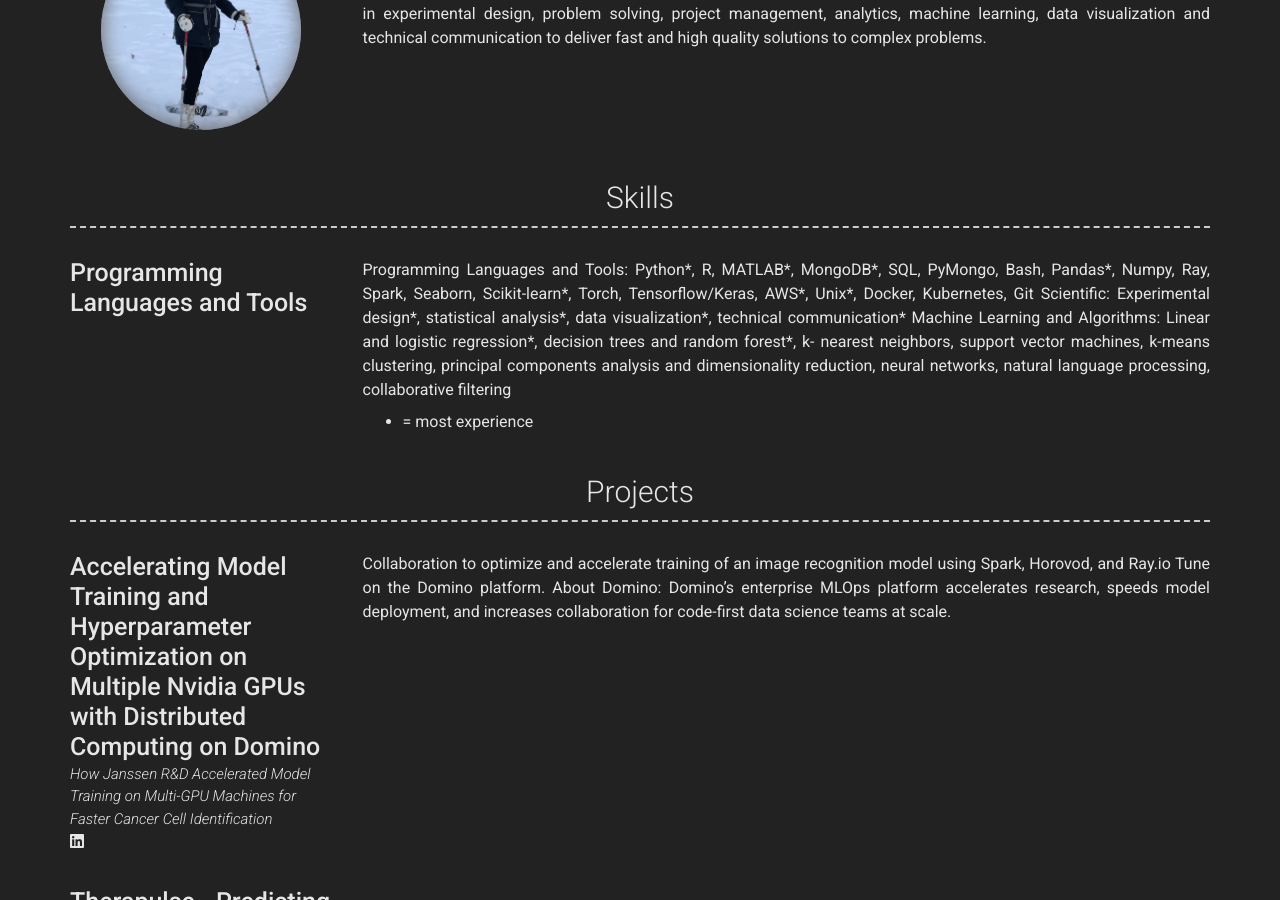
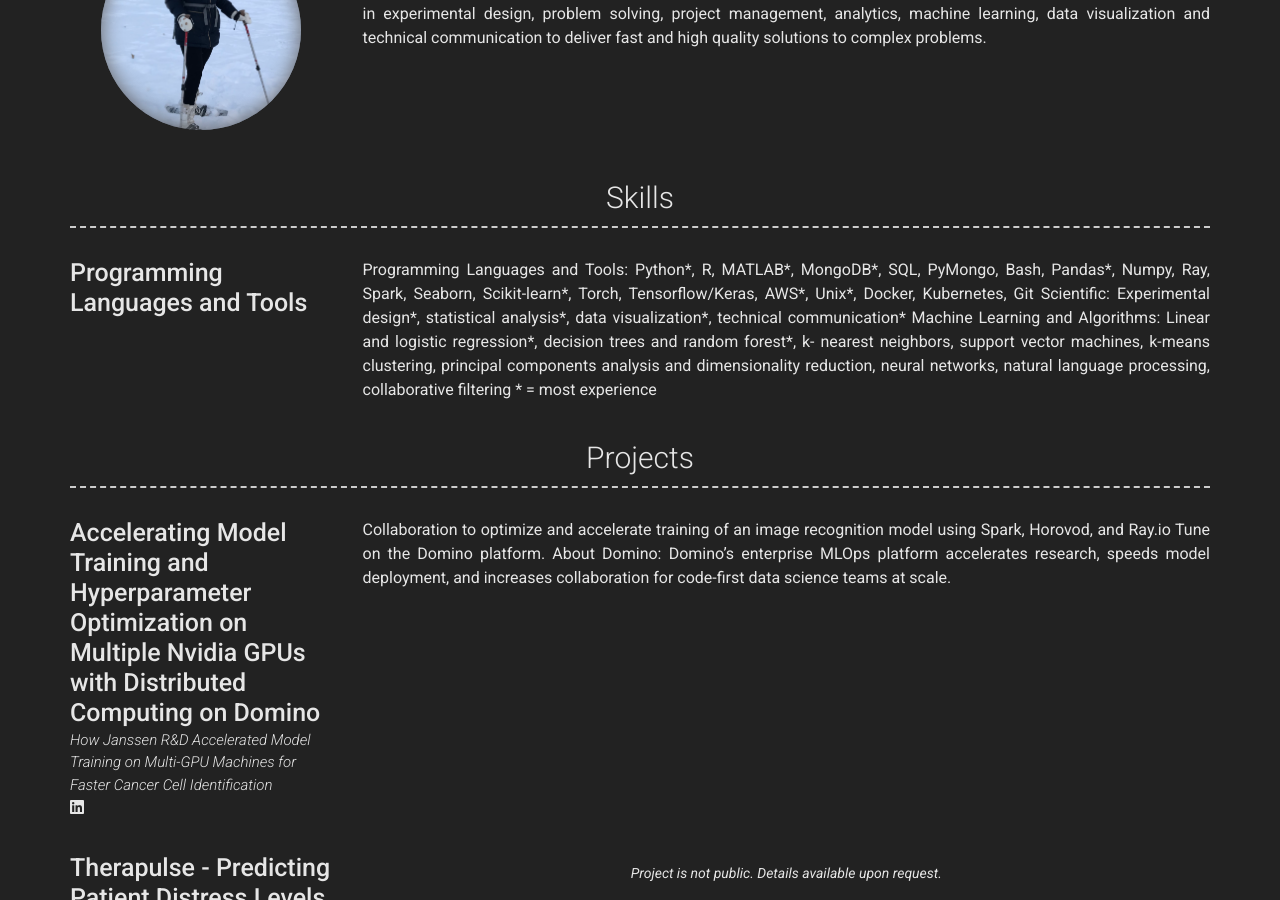
Before and after one commit to katieshakman/katieshakman.github.io, a Jekyll site: the page built from index.md, in a window 1280 px wide and 900 px high, scrolled down 372 px. Built offline with Jekyll 4.4.1, drawn with Linux system fonts in a browser that asks for light colours; nearby versions of some CDN libraries.

Commit message:
Escaped final asterisk.

```diff
--- a/_config.yml
+++ b/_config.yml
@@ -69,7 +69,7 @@ content:
           Programming Languages and Tools: Python\*, R, MATLAB\*, MongoDB\*, SQL, PyMongo, Bash, Pandas\*, Numpy, Ray, Spark, Seaborn, Scikit-learn*, Torch, Tensorflow/Keras, AWS\*, Unix\*, Docker, Kubernetes, Git
           Scientific: Experimental design\*, statistical analysis\*, data visualization\*, technical communication\*
           Machine Learning and Algorithms: Linear and logistic regression\*, decision trees and random forest\*, k- nearest neighbors, support vector machines, k-means clustering, principal components analysis and dimensionality reduction, neural networks, natural language processing, collaborative filtering
-          * = most experience
+          \* = most experience
 
 # Scientific: Experimental design, statistical analysis, data visualization, technical communication
 # Machine Learning and Algorithms: Linear and logistic regression, decision trees and random forest, k- nearest neighbors, support vector machines, k-means clustering, principal components analysis and dimensionality reduction, neural networks, natural language processing
```
